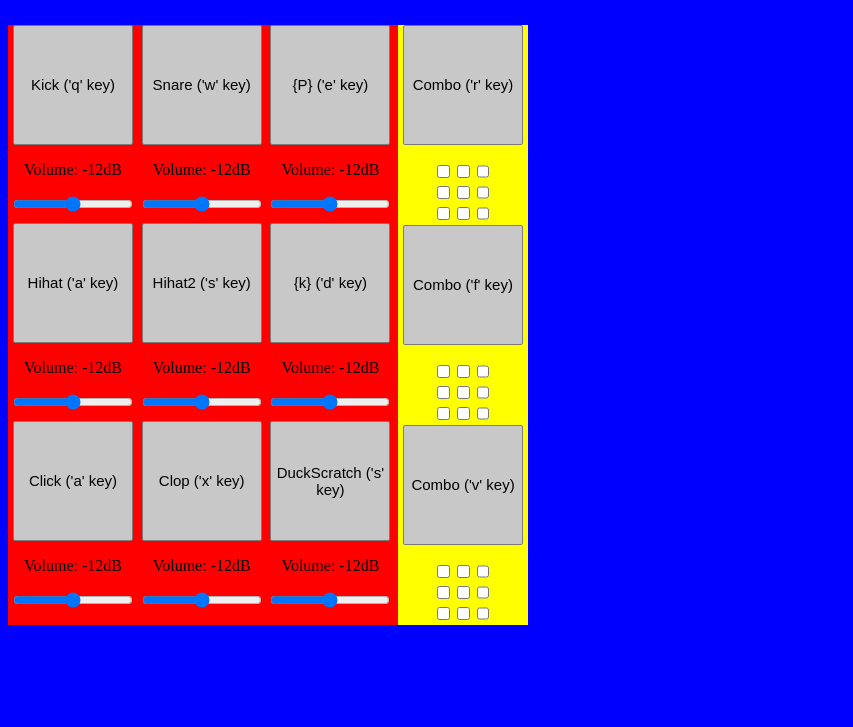
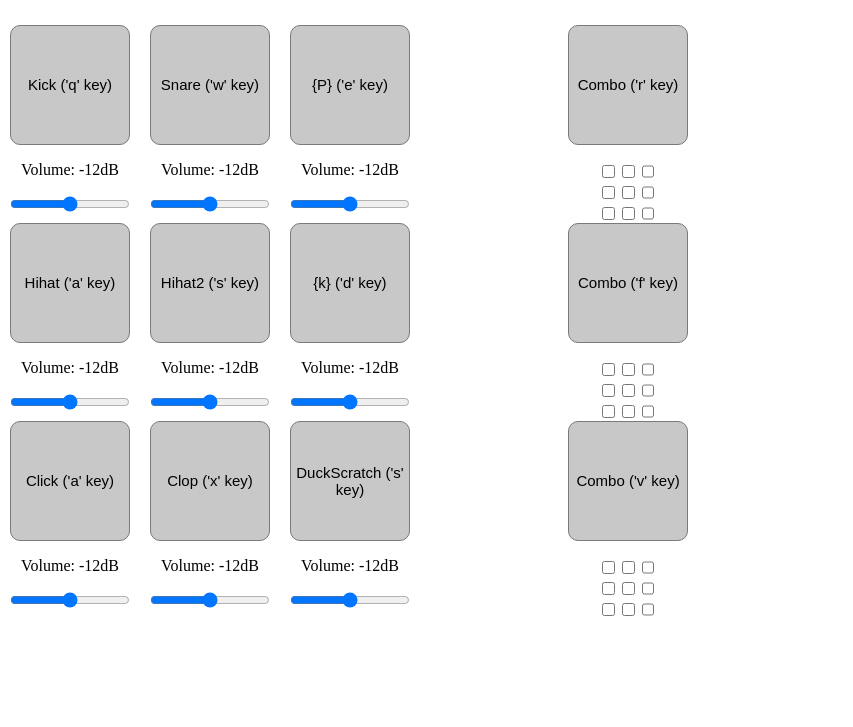
Before and after one commit to Yralec/Yralek.github.io, a plain HTML site: page beatbox/beatbox.html in a window 1280 px wide. Shown: the part 73-800 px from the top of the page, without its empty margins (0-853 px from the left). Drawn offline with Linux system fonts and the light colour scheme; no server answers.

Commit message:
beatbox update css

```diff
--- a/beatbox/beatbox.html
+++ b/beatbox/beatbox.html
@@ -7,9 +7,6 @@
 </head>
 
 <style>
-	body{
-		background-color: blue;
-	}
 	h1 {
 		text-align: center;
 	}
@@ -17,7 +14,7 @@
         padding: 5px;
         background: rgb(200, 200, 200);
         border: 1px solid rgb(122, 122, 122);
-        border-radius: 2px;
+        border-radius: 10px;
         outline: none;
         width:120px;
         height:120px;
@@ -28,42 +25,25 @@
         border: 1px solid rgb(0,0,0);
         box-shadow: 0 0 2px 0 rgb(0,0,0);
     }
-    /*div#kick{
-        width:130px;
-        height:220px;
-        float:left;
-    }
-    #snare{
-        width:130px;
-        height:220px;
-        float:left;
-    }
-    #hihat{
-        width:130px;
-        height:220px;
-        float:left;
-    }
-    #click{
-        width:130px;
-        height:220px;
-        float:left;
-    }*/
     .sound{
-    	width:130px;
-    	min-height:200px;
+    	width: fit-content;
+    	height: fit-content;
+    	max-width:130px;
+    	max-height:220px;
     }
     .combo{
-    	background-color: yellow;
-    	width:130px;
-       min-height:180px;
+    	width: fit-content;
+    	height: fit-content;
+    	max-width:130px;
+    	max-height:220px;
     }
     .gridContainer{
-    	background-color: red;
-    	max-width: 600px;
+    	width: 700px;
     	max-height: 660px;
     	display: inline-grid;
-    	grid-template-columns: 33% 33% 33%;
+    	grid-template-columns: 20% 20% 20% 20% 20%;
     	grid-template-rows: 33% 33% 33%;
+    	margin: 0 auto;
     }
     .checkboxContainer{
     	max-width: 150px;
@@ -92,7 +72,6 @@
 <h1> Homework#1: Beatbox </h1>
 <br>
 
-<div class="horizontalContainer">
 <div class="gridContainer">
 	<div class="sound" id = "kick" align = "center">
 	    <button id="kickPad" onmousedown="playdrum(0)" > Kick ('q' key)</button>
@@ -109,6 +88,14 @@
 	    <p id="{P}VolLabel"></p>
 	    <input class="volume" onchange="changegain(2,this.value)" id="{P}Vol" title="{P} volume" type="range" min="-24" max ="0" value = "-12">
 	</div>
+
+	<div></div>
+	<div id = "combo0" align = "center" class="combo">
+	    <button id="combo0Pad" onmousedown="playcombo(0)"> Combo ('r' key)</button>
+	    <p></p>
+	    <div class="checkboxContainer" id="checkboxContainer0"></div>
+	</div>
+
 	<div class="sound" id = "hihat" align = "center">
 	    <button id="hihatPad" onmousedown="playdrum(3)"> Hihat ('a' key)</button>
 	    <p id="hihatVolLabel"></p>
@@ -124,6 +111,14 @@
 	    <p id="{k}VolLabel"></p>
 	    <input class="volume" onchange="changegain(5,this.value)" id="{k}Vol" title="{k} volume" type="range" min="-24" max ="0" value = "-12">
 	</div>
+
+	<div></div>
+	<div id = "combo1" align = "center" class="combo">
+	    <button id="combo1Pad" onmousedown="playcombo(1)"> Combo ('f' key)</button>
+	    <p></p>
+	    <div class="checkboxContainer" id="checkboxContainer1"></div>
+	</div>
+
 	<div class="sound" id = "click" align = "center">
 	    <button id="clickPad" onmousedown="playdrum(6)"> Click ('a' key)</button>
 	    <p id="clickVolLabel"></p>
@@ -139,25 +134,14 @@
 	    <p id="duckScratchVolLabel"></p>
 	    <input class="volume" onchange="changegain(9,this.value)" id="duckScratchVol" title="DuckScratch volume" type="range" min="-24" max ="0" value = "-12">
 	</div>
-	</div>
 
-	<div class="verticalContainer">
-		<div id = "combo0" align = "center" class="combo">
-		    <button id="combo0Pad" onmousedown="playcombo(0)"> Combo ('r' key)</button>
-		    <p></p>
-		    <div class="checkboxContainer" id="checkboxContainer0"></div>
-		</div>
-		<div id = "combo1" align = "center" class="combo">
-		    <button id="combo1Pad" onmousedown="playcombo(1)"> Combo ('f' key)</button>
-		    <p></p>
-		    <div class="checkboxContainer" id="checkboxContainer1"></div>
-		</div>
+	<div></div>
 	<div id = "combo2" align = "center" class="combo">
 	    <button id="combo2Pad" onmousedown="playcombo(2)"> Combo ('v' key)</button>
 	    <p></p>
 	    <div class="checkboxContainer" id="checkboxContainer2"></div>
 	</div>
-	</div>
+
 </div>
 
 <script>
```
Lines whose indentation alone changed are shown as unchanged.
